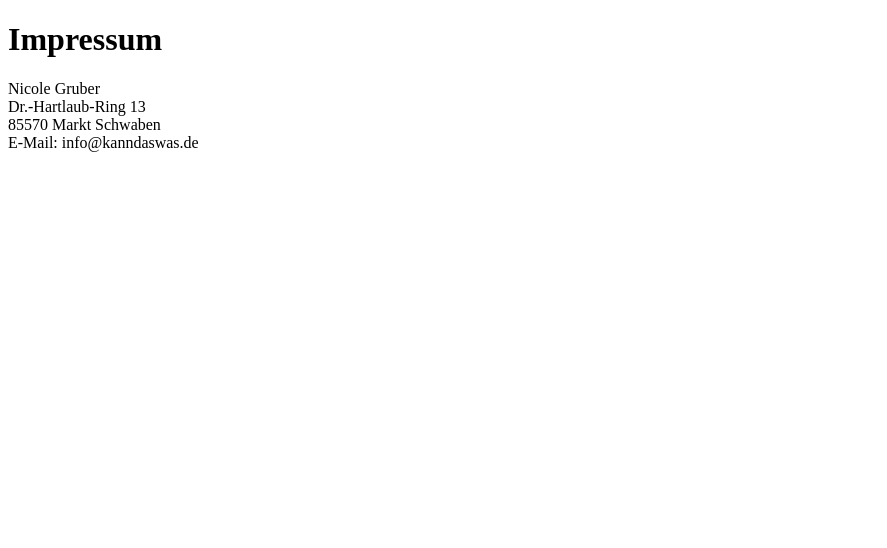
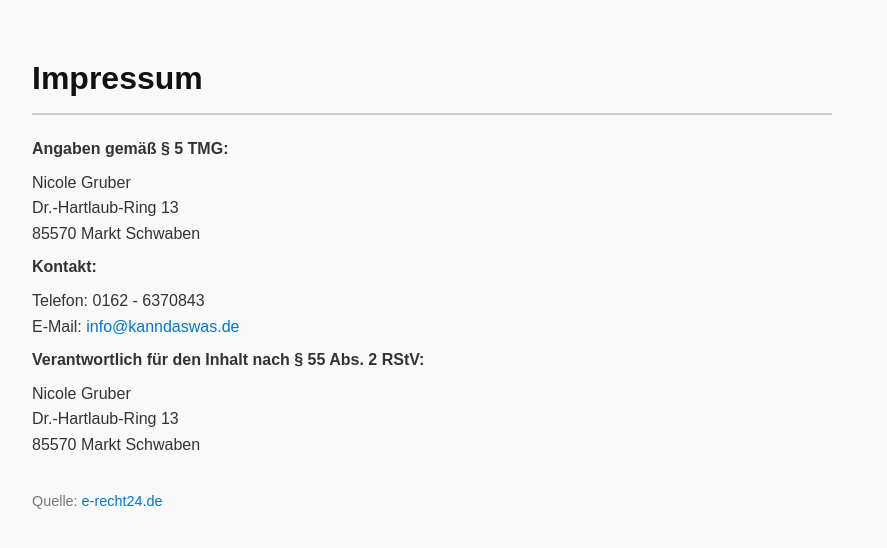
Before and after one commit to Kanndaswas/Impressum, a plain HTML site: page index.html in a window 1280 px wide. Shown: the whole page, without its empty margins (0-887 px from the left). Drawn offline with Linux system fonts and the light colour scheme.

Commit message:
Update index.html

```diff
--- a/index.html
+++ b/index.html
@@ -1,14 +1,66 @@
 <!DOCTYPE html>
 <html lang="de">
 <head>
-  <meta charset="UTF-8">
+  <meta charset="UTF-8" />
+  <meta name="viewport" content="width=device-width, initial-scale=1.0" />
   <title>Impressum</title>
+  <style>
+    body {
+      font-family: Arial, sans-serif;
+      line-height: 1.6;
+      margin: 0;
+      padding: 2rem;
+      max-width: 800px;
+      background-color: #f9f9f9;
+      color: #333;
+    }
+    h1 {
+      color: #111;
+      border-bottom: 2px solid #ccc;
+      padding-bottom: 0.5rem;
+    }
+    p {
+      margin: 0.5rem 0;
+    }
+    a {
+      color: #0077cc;
+      text-decoration: none;
+    }
+    a:hover {
+      text-decoration: underline;
+    }
+    @media (max-width: 600px) {
+      body {
+        padding: 1rem;
+      }
+    }
+  </style>
 </head>
 <body>
   <h1>Impressum</h1>
-  <p>Nicole Gruber <br>
-     Dr.-Hartlaub-Ring 13<br>
-     85570 Markt Schwaben<br>
-     E-Mail: info@kanndaswas.de</p>
+
+  <p><strong>Angaben gemäß § 5 TMG:</strong></p>
+  <p>
+    Nicole Gruber<br />
+    Dr.-Hartlaub-Ring 13<br />
+    85570 Markt Schwaben
+  </p>
+
+  <p><strong>Kontakt:</strong></p>
+  <p>
+    Telefon: 0162 - 6370843<br />
+    E-Mail: <a href="mailto:info@kanndaswas.de">info@kanndaswas.de</a>
+  </p>
+
+  <p><strong>Verantwortlich für den Inhalt nach § 55 Abs. 2 RStV:</strong></p>
+  <p>
+    Nicole Gruber<br />
+    Dr.-Hartlaub-Ring 13<br />
+    85570 Markt Schwaben
+  </p>
+
+  <p style="margin-top: 2rem; font-size: 0.9rem; color: #777;">
+    Quelle: <a href="https://www.e-recht24.de" target="_blank" rel="noopener">e-recht24.de</a>
+  </p>
 </body>
 </html>
```
